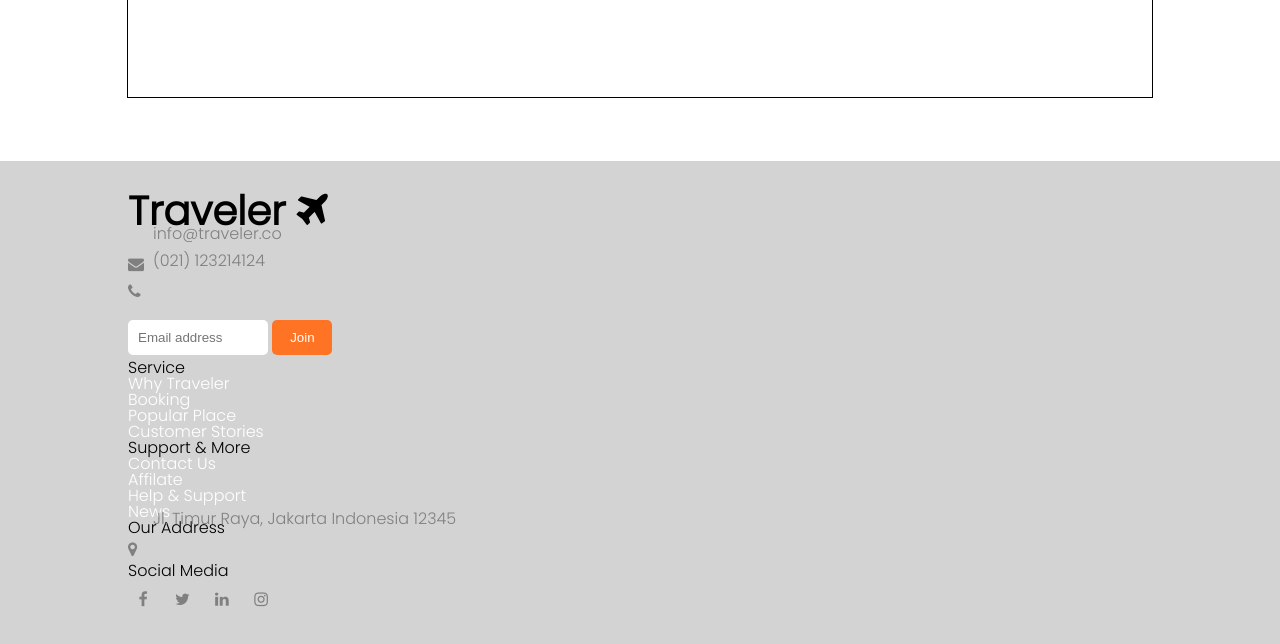
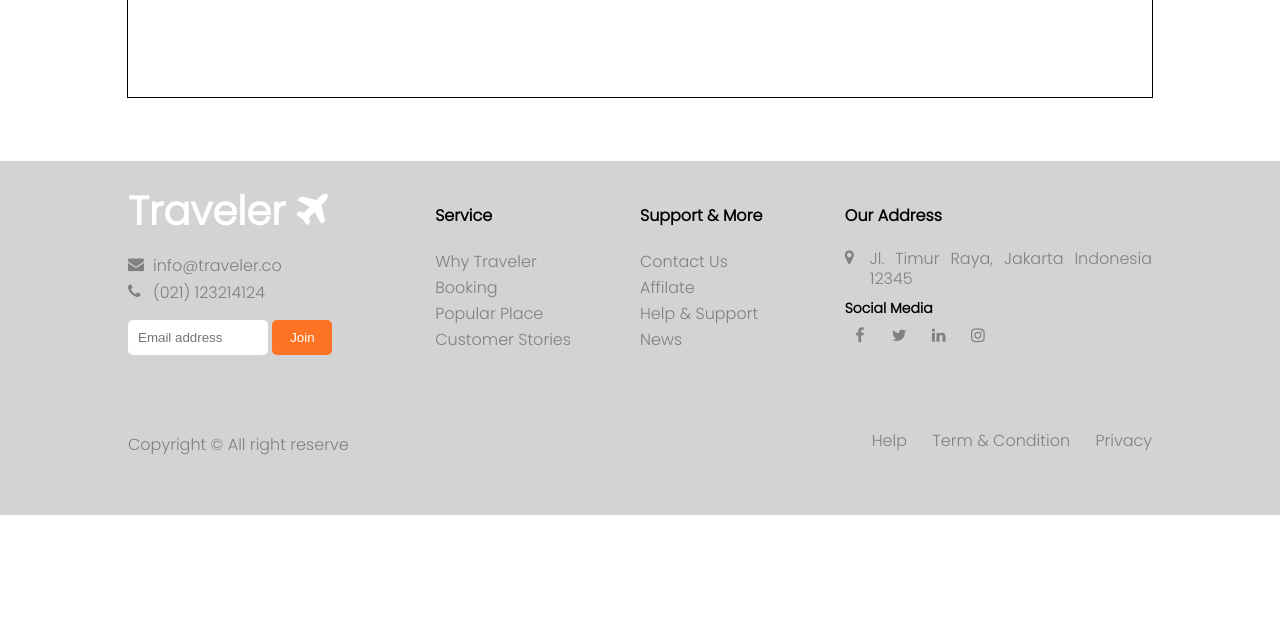
Before and after one commit to dikiadriansyah/digitalent, a plain HTML site: page landingpage.html in a window 1280 px wide. Shown: the part 1639-2283 px from the top of the page. After the commit the page ends 2154 px from the top, so only its background shows below. Drawn offline with Linux system fonts and the light colour scheme.

Commit message:
footer done

```diff
--- a/landingpage.html
+++ b/landingpage.html
@@ -108,105 +108,99 @@
     <!-- footer start -->
     <footer>
       <div class="container-footer">
-        <div class="footer-contact">
+        <div class="row">
+          <div class="col2">
               <div class="footer-logo">
-            <h1>Traveler <i class="fa fa-plane"></i></h1>
+                  <h1><a href="#home">Traveler <i class="fa fa-plane"></i></a></h1>
               </div>
-          <div class="box-footer">
+              <div class="box-footer contact">
                   <div class="icon">
-              <i class="fa fa-envelope"></i>
+                      <i class="fa fa-envelope"> </i>
                   </div>
-            <div class="text">
-              <h3>info@traveler.co</h3>
+                  <div class="text emaill">
+                      <p>info@traveler.co</p>
                   </div>
               </div>
-          <div class="box-footer">
+              <div class="box-footer contact">
                   <div class="icon">
                       <i class="fa fa-phone"></i>
                   </div>
                   <div class="text">
-              <h3>(021) 123214124</h3>
+                      <p>(021) 123214124</p>
                   </div>
               </div>
-          <div class="box-footer">
+              <div class="box-footer email">
                   <div class="email-box">
-              <input type="text" class="email" placeholder="Email address" />
+                      <input type="text" placeholder="Email address">
                       <button class="btn-join">Join</button>
                   </div>
               </div>
           </div>
-
-        <div class="footer-service">
-          <div class="service-title">
-            <h2>Service</h2>
+          <div class="col1">
+              <div class="footer-title">
+                  <h4>Service</h4>
               </div>
-          <div class="service-list">
+              <div class="footer-list">
                   <ul>
-              <a href=""><li>Why Traveler</li></a>
-              <a href=""><li>Booking</li></a>
-              <a href=""><li>Popular Place</li></a>
-              <a href=""><li>Customer Stories</li></a>
+                      <li><a href=""></a>Why Traveler</a></li>
+                      <li><a href=""></a>Booking</a></li>
+                      <li><a href=""></a>Popular Place</a></li>
+                      <li><a href=""></a>Customer Stories</a></li>
                   </ul>
               </div>
           </div>
-
-        <div class="footer-support">
-          <div class="support-title">
-            <h2>Support & More</h2>
+          <div class="col1">
+              <div class="footer-title">
+                  <h4>Support & More</h4>
               </div>
-          <div class="support-list">
+              <div class="footer-list">
                   <ul>
-              <a href=""><li>Contact Us</li></a>
-              <a href=""><li>Affilate</li></a>
-              <a href=""><li>Help & Support</li></a>
-              <a href=""><li>News</li></a>
+                      <li><a href=""></a>Contact Us</a></li>
+                      <li><a href=""></a>Affilate</a></li>
+                      <li><a href=""></a>Help & Support</a></li>
+                     <li> <a href=""></a>News</a></li>
                   </ul>
               </div>
           </div>
-
-        <div class="footer-address">
-          <div class="address-title">
-            <h2>Our Address</h2>
+          <div class="col2 address">
+              <div class="footer-title address">
+                  <h4>Our Address</h4>
               </div>
-          <div class="box-footer">
+              <div class="box-footer address">
                   <div class="icon">
                       <i class="fa fa-map-marker"></i>
                   </div>
                   <div class="text">
-              <h3>Jl. Timur Raya, Jakarta Indonesia 12345</h3>
+                      <p>Jl. Timur Raya, Jakarta Indonesia 12345</p>
                   </div>
               </div>
               <div class="social-media">
-            <h3>Social Media</h3>
+                  <h5>Social Media</h5>
                   <ul>
-              <li>
-                <a href="#"><i class="fa fa-facebook"></i></a>
-              </li>
-              <li>
-                <a href="#"><i class="fa fa-twitter"></i></a>
-              </li>
-              <li>
-                <a href="#"><i class="fa fa-linkedin"></i></a>
-              </li>
-              <li>
-                <a href="#"><i class="fa fa-instagram"></i></a>
-              </li>
+                      <li><a href="#"><i class="fa fa-facebook"></i></a></li>
+                      <li><a href="#"><i class="fa fa-twitter"></i></a></li>
+                      <li><a href="#"><i class="fa fa-linkedin"></i></a></li>
+                      <li><a href="#"><i class="fa fa-instagram"></i></a></li>
                   </ul>
               </div>
           </div>
-
-        <!-- <div class="footer">
+        </div>
+        <div class="row">
+            <div class="col3">
                 <div class="footer-left">
                     <p>Copyright &copy; All right reserve</p>
                 </div>
+            </div>
+            <div class="col3">
                 <div class="footer-right">
                     <ul>
-                            <li>Help</li>
-                            <li>Term & Condition</li>
-                            <li>Privacy</li>
+                        <li><a href=""></a>Help</a></li>
+                        <li><a href=""></a>Term & Condition</a></li>
+                        <li><a href=""></a>Privacy</a></li>
                     </ul>
                 </div>
-                </div> -->
+            </div>
+        </div>
       </div>
     </footer>
     <!-- footer end -->
```
Lines whose indentation alone changed are shown as unchanged.
